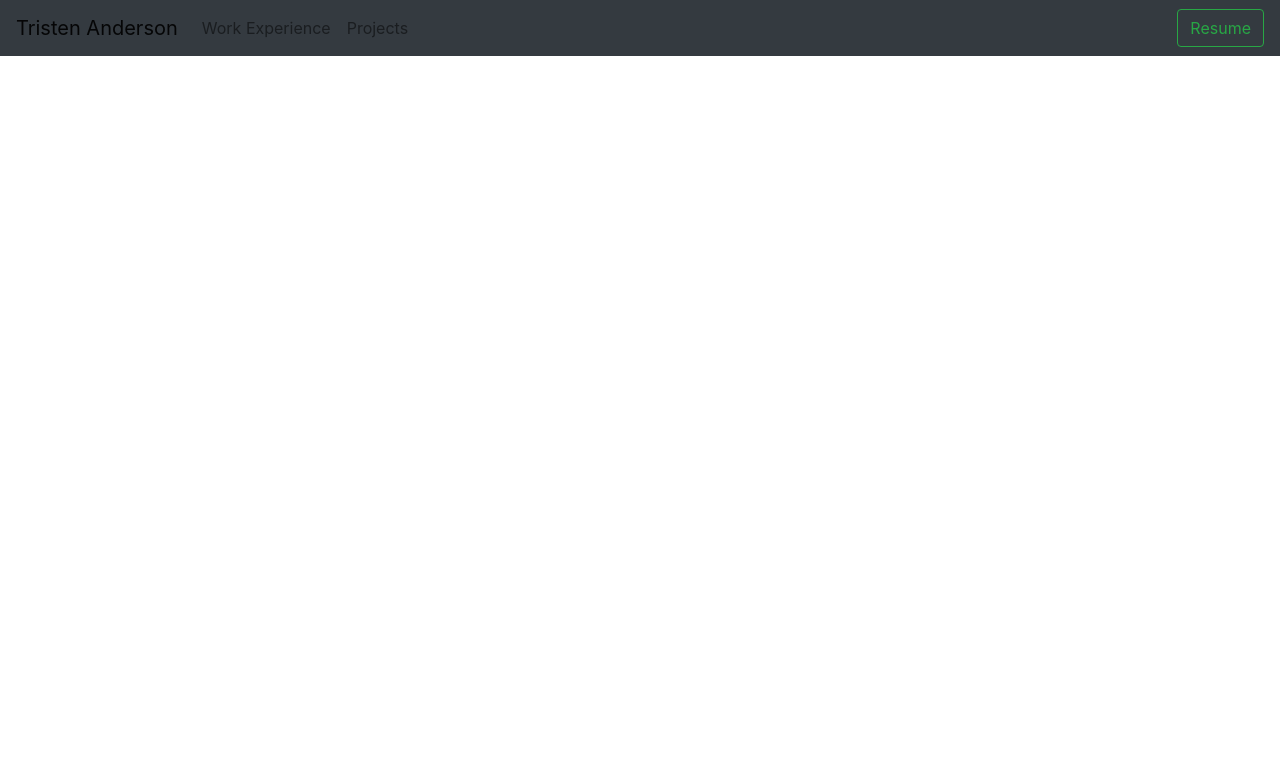
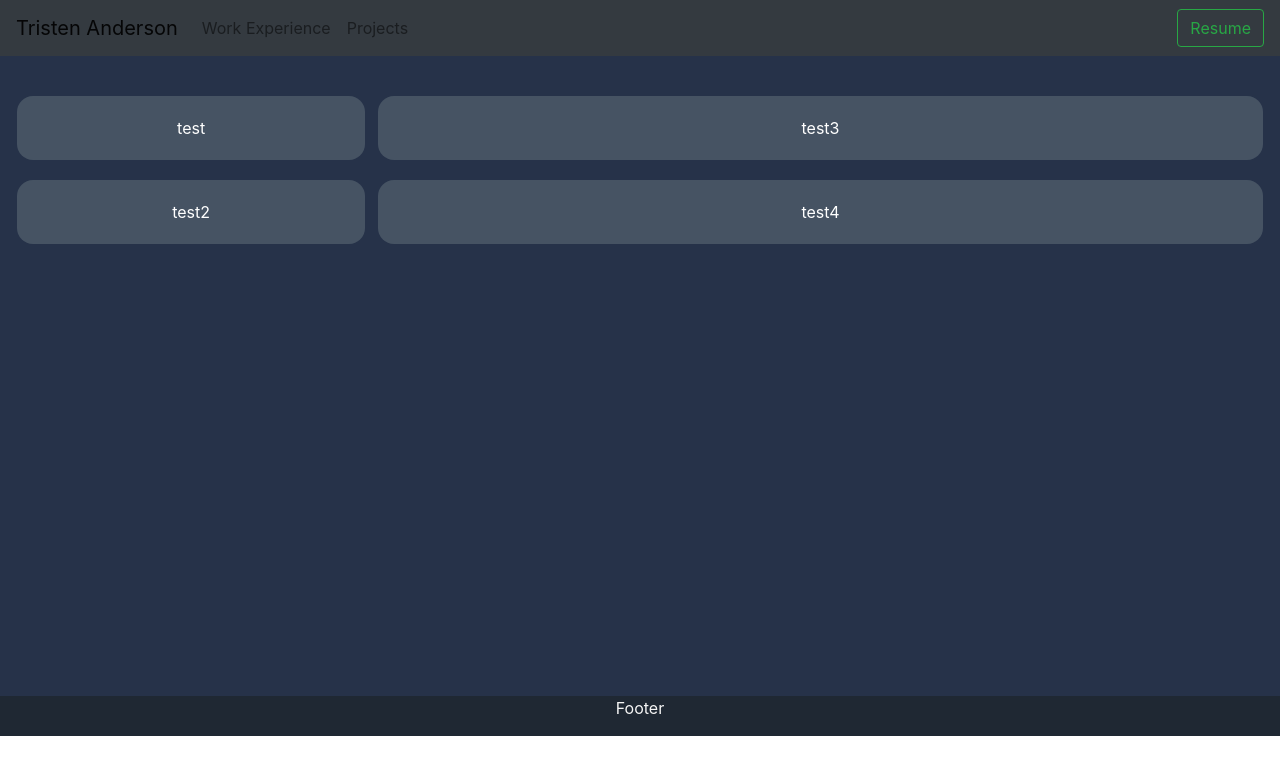
Before and after one commit to TristenAnderson/TristenAnderson.github.io, a React (Create React App) app in the folder portfolio-app/: page / in a window 1280 px wide. Shown: the top 774 px of the page. Built offline with nearby package versions, Linux system fonts and the light colour scheme; the HTML template or start-up script is replaced by a standard one.

Commit message:
Simplified ResumeButton, added data files

```diff
--- a/portfolio-app/src/App.css
+++ b/portfolio-app/src/App.css
@@ -1,16 +1,5 @@
 .App {
   text-align: center;
-}
-
-.App-logo {
-  height: 40vmin;
-  pointer-events: none;
-}
-
-@media (prefers-reduced-motion: no-preference) {
-  .App-logo {
-    animation: App-logo-spin infinite 20s linear;
-  }
 }
 
 .App-header {
@@ -28,15 +17,6 @@
   color: #61dafb;
 }
 
-@keyframes App-logo-spin {
-  from {
-    transform: rotate(0deg);
-  }
-  to {
-    transform: rotate(360deg);
-  }
-}
-
 /*
 192231
 263249
--- a/portfolio-app/src/App.js
+++ b/portfolio-app/src/App.js
@@ -11,7 +11,7 @@ function App() {
   return (
     <main>
       <Switch>
-        <Route exact path='' component={Home} />
+        <Route exact path='/' component={Home} />
         <Route exact path='/Projects'component={Projects} />
         <Route exact path='/Work' component={Work} />
         <Route exact path='/Resume' component={Resume} />
--- /dev/null
+++ b/portfolio-app/src/components/Footer.js
@@ -0,0 +1,20 @@
+import React from 'react';
+
+function Footer() {
+
+    const useStyles = {
+            width: "100%",
+            height: "40px",
+            backgroundColor: "#1F2833",
+            color: "#f5f5f5",
+    }
+
+    return(
+        <div style={useStyles}>
+            Footer
+        </div>
+    )
+
+}
+
+export default Footer
--- a/portfolio-app/src/components/Home.js
+++ b/portfolio-app/src/components/Home.js
@@ -1,11 +1,34 @@
 import React from 'react'
 import Navbar from './Nav'
+import Footer from './Footer'
+import '../css/Home.css'
 
 function Home() {
 
     return(
-        <div>
+        <div className = 'App'>
             <Navbar />
+            <div className='mainContent'>
+            <div className="row">
+                    <div className="leftcol">
+                        <div className='cardLeft'>
+                            test
+                        </div>
+                        <div className='cardLeft'>
+                            test2
+                        </div>
+                    </div>
+                    <div className="rightcol">
+                        <div className='cardRight'>
+                            test3
+                        </div>
+                        <div className='cardRight'>
+                            test4
+                        </div>
+                    </div>
+                </div>
+            </div>
+            <Footer />
         </div>
     )
 }
--- a/portfolio-app/src/components/ResumeButton.js
+++ b/portfolio-app/src/components/ResumeButton.js
@@ -1,18 +1,21 @@
-import React, { Component } from 'react';
+import React from 'react';
 import Pdf from './Resume.pdf';
 import {Button} from 'react-bootstrap';
 
 
-class ResumeButton extends Component {
-
-  render() {
+function ResumeButton() {
 
     return (
-      <div className = "App">
-        <Button variant="outline-success" href={Pdf} >Resume</Button>
+      <div>
+        <Button
+          variant="outline-success"
+          href={Pdf}
+          target="_blank"
+          rel="nofollow noopener noreferrer">
+          Resume
+        </Button>
       </div>
-    );
-  }
+    )
 }
 
 export default ResumeButton;
--- /dev/null
+++ b/portfolio-app/src/css/Home.css
@@ -0,0 +1,67 @@
+.mainContent {
+    height: 100%;
+    width: 100%;
+    background-color: #263249;
+    display: table;
+    color: white;
+    min-height: 80vh;
+}
+
+.row {
+    top: 20px;
+    position: relative;
+}
+
+.rightcol {
+    float: left;
+    width: 70%;
+}
+
+.leftcol {
+    float: left;
+    width: 30%;
+}
+
+.cardCenter {
+    float: left;
+    width: 85%;
+    margin-left: 7.5vw;
+    background-color: rgb(70, 83, 99);
+    padding: 20px;
+    border-radius: 2vh;
+    margin-top: 20px;
+}
+
+.cardLeft {
+    background-color: rgb(70, 83, 99);
+    border-radius: 2vh;
+    padding: 20px;
+    margin-top: 20px;
+    margin-left: 2.5vw;
+    margin-right: 1vw;
+}
+
+.cardRight {
+    background-color: rgb(70, 83, 99);
+    border-radius: 2vh;
+    padding: 20px;
+    margin-top: 20px;
+    margin-right: 2.5vw;
+}
+
+@media screen and (max-width: 800px) {
+    .leftcol, .rightcol {
+      width: 100%;
+      padding: 0;
+    }
+    .cardLeft, .cardRight {
+        background-color: #474c5c;
+        border-radius: 2vh;
+        padding: 20px;
+        margin-top: 20px;
+        margin-left: 3vw;
+        margin-right: 3vw;
+    }
+  }
+
+/*#1F2833*/
```
Also changed, not shown: portfolio-app/src/data/contact.js (added, +9 -0 lines), portfolio-app/src/data/education.js (added, +15 -0 lines), portfolio-app/src/data/jobs.js (added, +48 -0 lines), portfolio-app/src/data/projects.js (added, +11 -0 lines).
